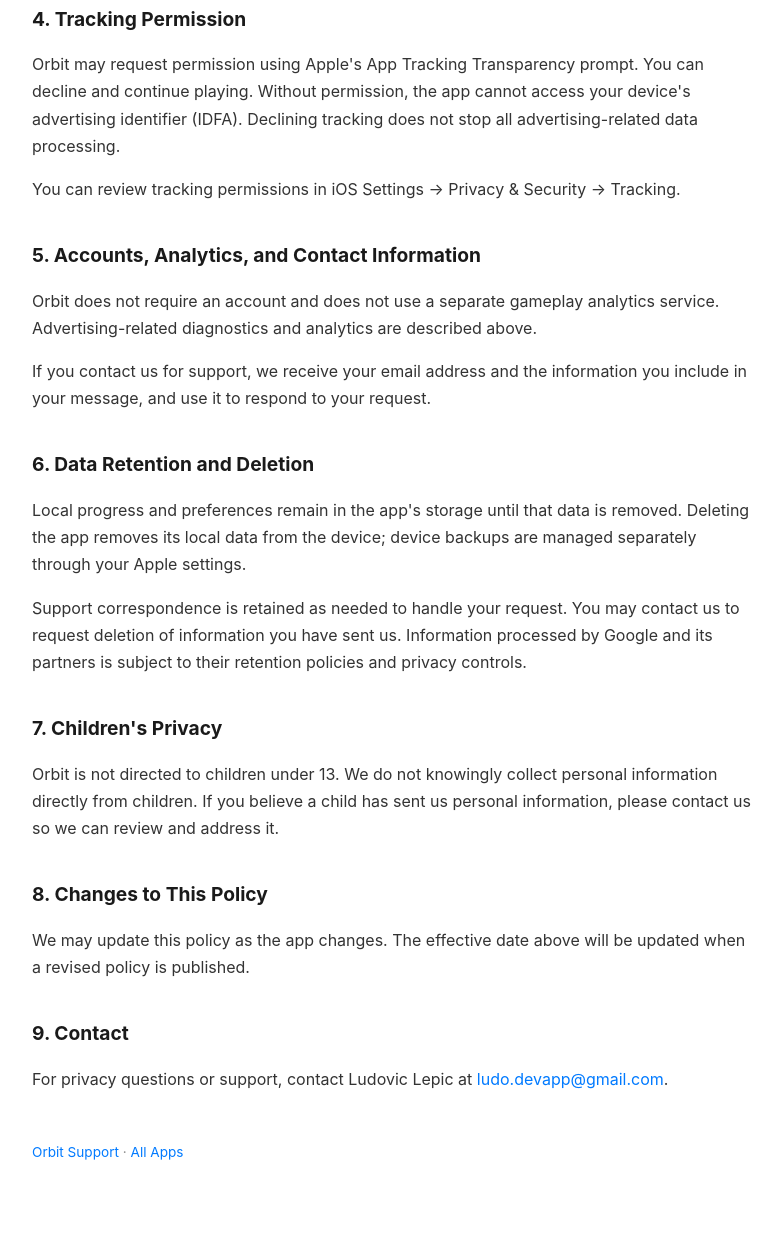
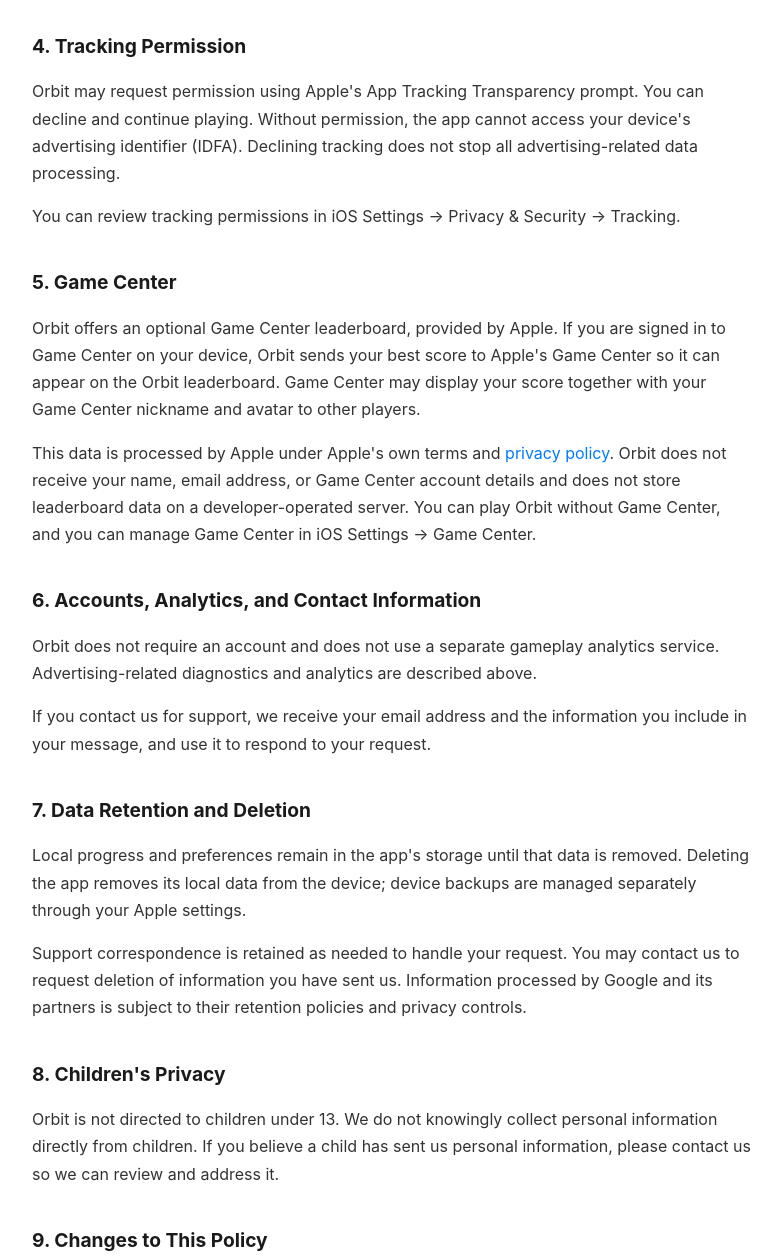
Before and after one commit to ludoviclepic/ludoviclepic.github.io, a plain HTML site: page privacy-orbit.html in a window 1280 px wide. Shown: the part 1194-2453 px from the top of the page, without its empty margins (248-1029 px from the left). Before the commit the page ends 2418 px from the top, so only its background shows below. Drawn offline with Linux system fonts and the light colour scheme.

Commit message:
docs: add Game Center section to Orbit privacy policy
Co-Authored-By: Claude Sonnet 5.5 <noreply@anthropic.com>

```diff
--- a/privacy-orbit.html
+++ b/privacy-orbit.html
@@ -25,7 +25,7 @@
 </head>
 <body>
   <h1>Privacy Policy for Orbit</h1>
-  <p class="effective-date">Effective date: September 19, 2026.</p>
+  <p class="effective-date">Effective date: November 24, 2026.</p>
   <p>Orbit is an iPhone arcade game published by Ludovic Lepic. This policy explains how information is handled when you use the app.</p>
 
   <h2>1. Information Stored on Your Device</h2>
@@ -35,7 +35,7 @@
     <li>Selected ship style and bonus ship unlocks</li>
     <li>Sound and haptic feedback preferences</li>
   </ul>
-  <p>This information lets the app preserve your progress and settings between launches. Orbit does not upload this saved progress to a developer-operated server.</p>
+  <p>This information lets the app preserve your progress and settings between launches. Orbit does not upload this saved progress to a developer-operated server. The one exception is your best score, which is sent to Apple's Game Center if you choose to use it (see section 5).</p>
 
   <h2>2. Advertising</h2>
   <p>Orbit uses Google Mobile Ads (AdMob) to display banner, interstitial, and optional rewarded ads. Google and its partners may process information to deliver and measure ads, prevent fraud, and improve their services.</p>
@@ -55,21 +55,25 @@
   <p>Orbit may request permission using Apple's App Tracking Transparency prompt. You can decline and continue playing. Without permission, the app cannot access your device's advertising identifier (IDFA). Declining tracking does not stop all advertising-related data processing.</p>
   <p>You can review tracking permissions in iOS Settings → Privacy &amp; Security → Tracking.</p>
 
-  <h2>5. Accounts, Analytics, and Contact Information</h2>
+  <h2>5. Game Center</h2>
+  <p>Orbit offers an optional Game Center leaderboard, provided by Apple. If you are signed in to Game Center on your device, Orbit sends your best score to Apple's Game Center so it can appear on the Orbit leaderboard. Game Center may display your score together with your Game Center nickname and avatar to other players.</p>
+  <p>This data is processed by Apple under Apple's own terms and <a href="https://www.apple.com/legal/privacy/">privacy policy</a>. Orbit does not receive your name, email address, or Game Center account details and does not store leaderboard data on a developer-operated server. You can play Orbit without Game Center, and you can manage Game Center in iOS Settings → Game Center.</p>
+
+  <h2>6. Accounts, Analytics, and Contact Information</h2>
   <p>Orbit does not require an account and does not use a separate gameplay analytics service. Advertising-related diagnostics and analytics are described above.</p>
   <p>If you contact us for support, we receive your email address and the information you include in your message, and use it to respond to your request.</p>
 
-  <h2>6. Data Retention and Deletion</h2>
+  <h2>7. Data Retention and Deletion</h2>
   <p>Local progress and preferences remain in the app's storage until that data is removed. Deleting the app removes its local data from the device; device backups are managed separately through your Apple settings.</p>
   <p>Support correspondence is retained as needed to handle your request. You may contact us to request deletion of information you have sent us. Information processed by Google and its partners is subject to their retention policies and privacy controls.</p>
 
-  <h2>7. Children's Privacy</h2>
+  <h2>8. Children's Privacy</h2>
   <p>Orbit is not directed to children under 13. We do not knowingly collect personal information directly from children. If you believe a child has sent us personal information, please contact us so we can review and address it.</p>
 
-  <h2>8. Changes to This Policy</h2>
+  <h2>9. Changes to This Policy</h2>
   <p>We may update this policy as the app changes. The effective date above will be updated when a revised policy is published.</p>
 
-  <h2>9. Contact</h2>
+  <h2>10. Contact</h2>
   <p>For privacy questions or support, contact Ludovic Lepic at <a href="mailto:ludo.devapp@gmail.com">ludo.devapp@gmail.com</a>.</p>
   <footer>
     <a href="orbit.html">Orbit Support</a> · <a href="index.html">All Apps</a>
```
